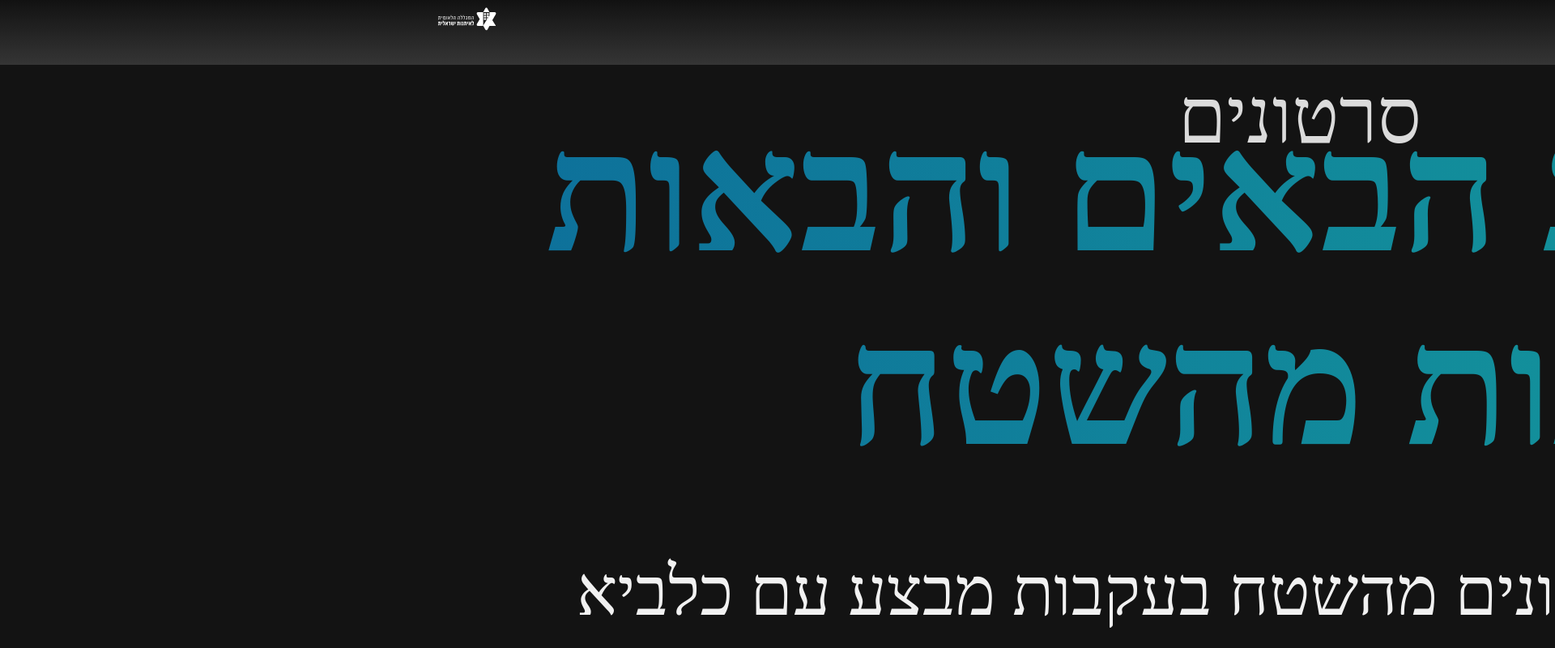
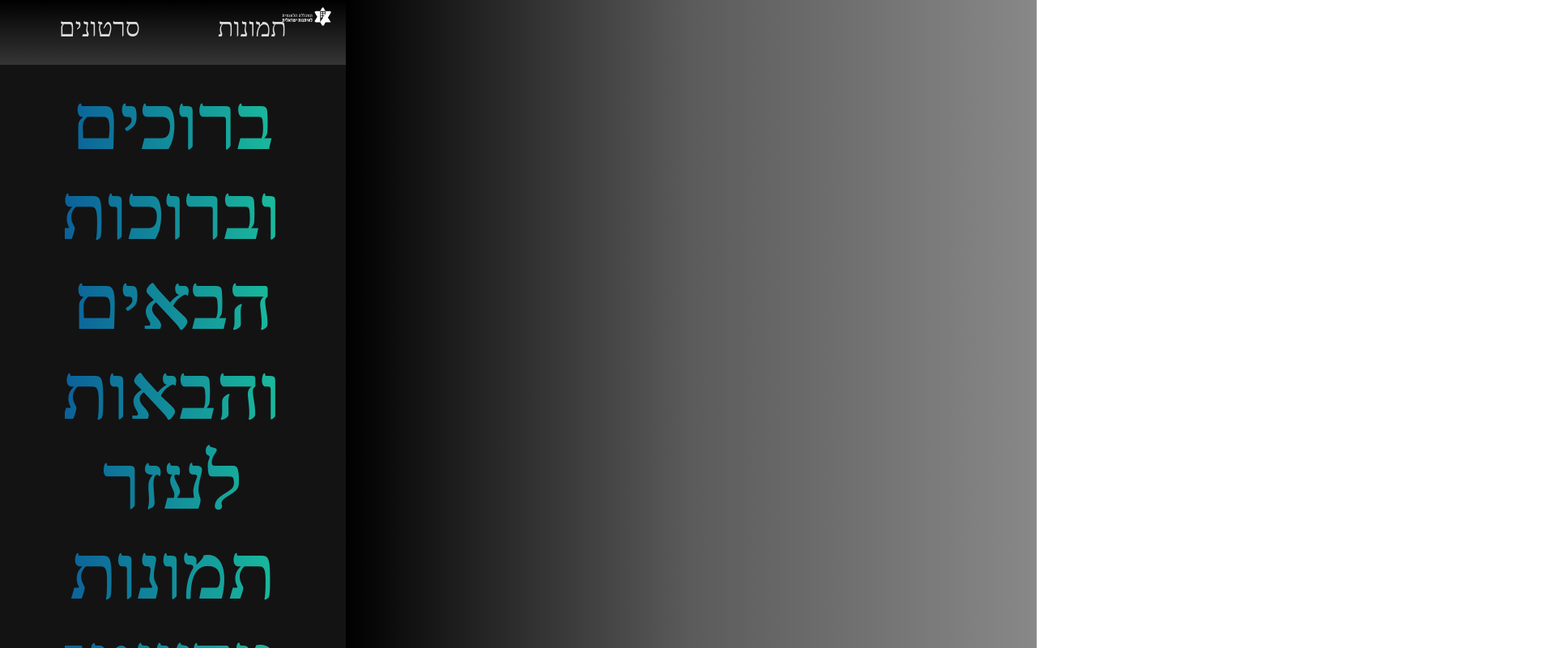
Before and after one commit to inri-pkrf/field-photos, a React (Create React App) app: page / in a window 1280 px wide. Shown: the top 800 px of the page at 81% size, 1920 px wide, since content can reach past the window. Built offline with nearby package versions, Linux system fonts and the light colour scheme.

Commit message:
התחלה של שינויים

```diff
--- a/src/App.css
+++ b/src/App.css
@@ -1,6 +1,6 @@
 .app-container {
   display: flex;
-  width: 11520px;
+  width: 100vw;
   height: 100vh;
   overflow: hidden;
   direction: rtl;
@@ -8,7 +8,7 @@
 @import url('https://fonts.googleapis.com/css2?family=Heebo:wght@100..900&family=Karantina:wght@300;400;700&display=swap');
 @import url(" https://fonts.googleapis.com/css2?family=Assistant:wght@400;700&display=swap");
 .screen {
-  width: 3840px;
+  width: 33.3333vw;
   height: 100vh;
   box-sizing: border-box;
   padding: 40px;
--- a/src/styles/Home.css
+++ b/src/styles/Home.css
@@ -1,5 +1,5 @@
 .home-container {
-   width: 3840px;
+   width: 100%;
   height: 70vh;
   box-sizing: border-box;
   padding: 40px;
@@ -9,9 +9,9 @@
 
 
 .home-header h1 {
-  margin-top: 5vh;
+    margin-top: 2vh;
     font-family: "Karantina";
-  font-size: 13rem;
+    font-size: 6rem;
     color: #2c3e50;
     margin-bottom: 0.5rem;
     background: linear-gradient(90deg, #0b619a, #1abc9c);
@@ -20,25 +20,26 @@
 }
 
 .home-header p {
-    font-size: 5.25rem;
+    font-size: 2rem;
+    margin-top: 1vh;
     color: #f1f1f1;
     font-family: "Heebo";
-    margin-bottom: 3rem;
+    margin-bottom: 1rem;
 }
 
 .home-features {
   display: flex;
   flex-wrap: wrap;
-gap: 296px;
+gap: 196px;
 justify-content: center;
 }
 .feature-card {
   flex: 1 1 150px;
-  max-width: 761px;
-  height: 409px;
+  max-width: 301px;
+  height: 200px;
   background: rgba(0, 0, 0, 0.6);
   padding: 2rem 1.5rem;
-  border: 16px #14949c solid;
+  border: 6px #14949c solid;
   border-radius: 66px;
   /* box-shadow: 0 4px 10px rgb(0 0 0 / 0.3); */
   transition: transform 0.3s ease;
@@ -52,16 +53,16 @@ justify-content: center;
 }
 
 .feature-card h2 {
- font-size: 6rem;
+ font-size: 3rem;
     font-family: "HEEBO";
     color: #14949c;
-    margin-top: 0.5rem;
+    margin-top: -5vh;
 }
 
 
 .img-icon {
-     width: 300px;
+     width: 200px;
     height: auto;
     object-fit: contain;
-    margin-top: -5rem;
+    margin-top: -8vh;
 }
--- a/src/styles/NavMain.css
+++ b/src/styles/NavMain.css
@@ -1,10 +1,11 @@
 .nav-container {
-    width: 3840px;
-    height: 15vh;
+    width: 33.333vw;
+    height: 10vh;
     box-sizing: border-box;
+    left:0%;
     padding: 40px;
     position: fixed;
-    margin-top: -10vh;
+    margin-top: -5vh;
     text-align: center;
     direction: rtl;
     background: linear-gradient(to bottom, #000000, #353535);
@@ -12,11 +13,11 @@
  }
 
  .logo{
-    position: fixed;
+     position: fixed;
     z-index: 100000;
     top: 1vh;
-    right: 52%;
-    width: 6vw;
+    right: 68%;
+    width: 5vw;
     height: auto;
     cursor: pointer;
   }
@@ -25,15 +26,15 @@
  .nav-features {
    display: flex;
    flex-wrap: wrap;
-   margin-top: 10vh;
-    gap: 296px;
+   margin-top: -4vh;
+    gap: 96px;
     justify-content: center;
  }
 
 
 
  .nav-item h2 {
-  font-size: 6rem;
+  font-size: 2rem;
      font-family: "HEEBO";
      font-weight: 400;
      color: #dbdbdb;
@@ -42,10 +43,7 @@
 
  .nav-item h2:hover {
     cursor: pointer;
-    font-size: 6rem;
-    font-family: "Heebo", sans-serif;
-    font-weight: 400; /* במקום light, כי 'light' הוא לא ערך תקני */
+    font-family: "Heebo";
     color: #dbdbdb;
-    margin-top: 0.5rem;
     text-shadow: 0 0 10px white, 0 0 20px white, 0 0 30px white;
   }
--- a/src/styles/TagFilter.css
+++ b/src/styles/TagFilter.css
@@ -4,7 +4,7 @@
   flex-direction: column;
   justify-content: center;
   align-items: center;
-  width: 100vw;
+  width: 11.111vw;
   box-sizing: border-box;
   padding: 0 30px;
   text-align: center;
--- a/src/styles/Videos.css
+++ b/src/styles/Videos.css
@@ -1,5 +1,5 @@
 .Videos-container {
-  width: 3840px;
+  width: 33.3333vw;
   height: 100vh;
   box-sizing: border-box;
   padding: 40px;
@@ -8,7 +8,7 @@
   background-color: var(--background-dark);
 }
 
-/* כותרת */
+
 .Videos-header {
   text-align: center;
 
@@ -16,9 +16,9 @@
 
 .Videos-header h1 {
      font-family: "Karantina";
-  font-size: 14rem;
+    font-size: 7rem;
     color: #2c3e50;
-  margin-top: 12.5rem;
+    margin-top: 0.5rem;
     background: linear-gradient(90deg, #0b619a, #1abc9c);
     -webkit-background-clip: text;
     -webkit-text-fill-color: transparent;
@@ -31,7 +31,7 @@
     margin-top: 5vh;
 
 }
-
+/*
 
 
 .tag-filter {
@@ -74,10 +74,10 @@
   color: var(--text-medium);
 }
 .tags-container {
-  display: grid; /* במקום flex */
-  grid-template-columns: repeat(auto-fit, minmax(120px, 1fr)); /* עמודות גמישות */
-  gap: 0.5rem 1rem; /* רווח בין שורות לעמודות */
-  max-height: 200px; /* אם רוצים הגבלה גובה עם גלילה */
+  display: grid;
+  grid-template-columns: repeat(auto-fit, minmax(120px, 1fr));
+  gap: 0.5rem 1rem;
+  max-height: 200px;
   overflow-y: auto;
   padding-right: 5px;
 }
@@ -106,7 +106,7 @@
   display: flex;
   flex-direction: column;
   margin-top: -181px;
-  gap: 10px; /* רווח תקין בין האלמנטים */
+  gap: 10px;
   flex-wrap: wrap;
   justify-content: flex-start;
   align-items: flex-start;
@@ -121,7 +121,7 @@
   transition: all var(--transition-speed) ease;
   text-transform: capitalize;
   color: var(--text-light);
-  margin: 0; /* לוודא שאין רווחים מיותרים */
+  margin: 0;
 }
 
 .filter-tag:hover {
@@ -131,13 +131,13 @@
 .filter-tag.active {
   background-color: var(--primary-color);
   color: white;
-}
+} */
 
 /* תוצאות */
 .results-section h3 {
   margin-top: -66px;
   color: #138f9b;
-  font-size: 4rem;
+  font-size: 2rem;
   font-family: "HEEBO";
 }
 
@@ -148,10 +148,11 @@
       grid-template-columns: repeat(3, 1fr);
       gap: 60px;
       margin-top: 1vh;
-      max-width: 2453px;
+      max-width: 22.2222vw;
 }
 .results-section{
-  width:2400px;
+     margin-top: -579vh;
+    width: 18.2222vw;
 }
 
 /* כרטיסי וידאו */
@@ -161,7 +162,7 @@
     padding: 10px;
     box-shadow: var(--card-shadow);
     transition: transform 0.2s ease, box-shadow 0.2s ease;
-    height: 847px;
+    height: 247px;
   }
 
 .video-card:hover {
@@ -170,7 +171,7 @@
 }
 
 .video-card h4 {
-  font-size: 4.5rem;
+    font-size: 1.5rem;
     font-family: "Heebo";
     margin-top: 11px;
     color: white;
@@ -193,7 +194,7 @@
   display: flex;
   flex-wrap: wrap;
   gap: 100px;
-  margin-top: -7px;
+  margin-top: -30px;
   justify-content:center; /* מרכז את התגיות */
 
 }
@@ -203,7 +204,7 @@
   color: #bb86fc;
   padding: 6px 12px;
   border-radius: 30px;
-  font-size: 4rem;
+  font-size:0.8rem;
   font-family: "Heebo", sans-serif;
   box-shadow: 0 0 20px #bb86fc;
   transition: transform 0.2s ease;
@@ -218,7 +219,7 @@
   color: #3498db; /* כחול */
   padding: 6px 12px;
   border-radius: 30px;
-  font-size: 4rem;
+  font-size: 1rem;
   font-family: "Heebo", sans-serif;
   box-shadow: 0 0 20px rgba(52, 152, 219, 0.6);
   transition: transform 0.2s ease;
@@ -227,7 +228,7 @@
 
 
 .video-card p {
-  font-size: 4rem;
+  font-size: 1rem;
   margin-top: -75px;
   font-family: "Heebo";
   color: white;
```
Lines whose indentation alone changed are shown as unchanged.
